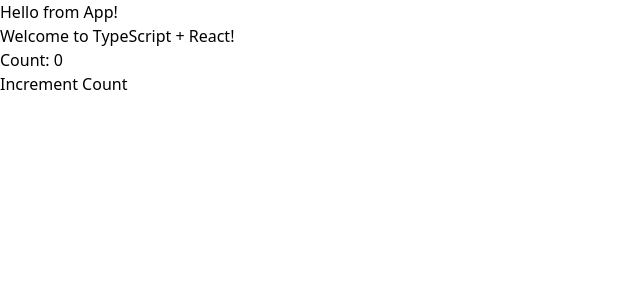
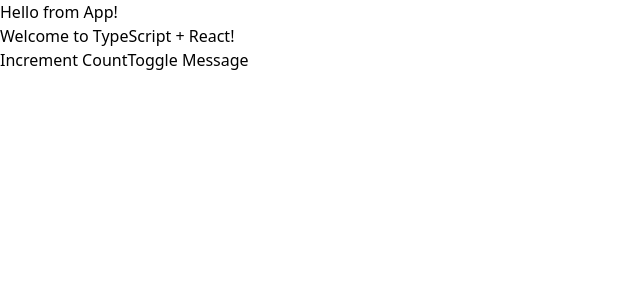
Before and after one commit to WinWinMaw4/react-typescript, a React (Vite) app: page / in a window 1280 px wide. Shown: the top 300 px of the page, without its empty margins (0-640 px from the left). Built offline with nearby package versions, Linux system fonts and the light colour scheme.

Commit message:
conditional rendering

```diff
--- a/src/components/MyComponent.tsx
+++ b/src/components/MyComponent.tsx
@@ -8,21 +8,31 @@
 
 const MyComponent: React.FC<MyComponentProps> = ({ message }) => {
     const [count, setCount] = useState(0);
+    const [showMessage, setShowMessage] = useState(false);
 
+    const handleButtonClick = () => {
+        setCount(count + 1);
+    };
 
-  const handleButtonClick = () => {
-    setCount(count + 1);
-  };
+    const handleToggleMessage = () => {
+        setShowMessage(!showMessage);
+      };
 
   return (
     <div className="bg-gray-200 p-4 rounded-md shadow-md">
     <p className="text-xl font-bold mb-2">{message}</p>
-    <p className="text-lg mb-4">Count: {count}</p>
+    {showMessage && <p className="text-lg mb-4">Count is visible: {count}</p>}
+    <button
+        className="bg-blue-500 hover:bg-blue-700 text-white font-bold py-2 px-4 rounded"
+        onClick={handleButtonClick}
+      >
+        Increment Count
+      </button>
     <button
       className="bg-blue-500 hover:bg-blue-700 text-white font-bold py-2 px-4 rounded"
-      onClick={handleButtonClick}
+      onClick={handleToggleMessage}
     >
-      Increment Count
+      Toggle Message
     </button>
   </div>
   )
```
